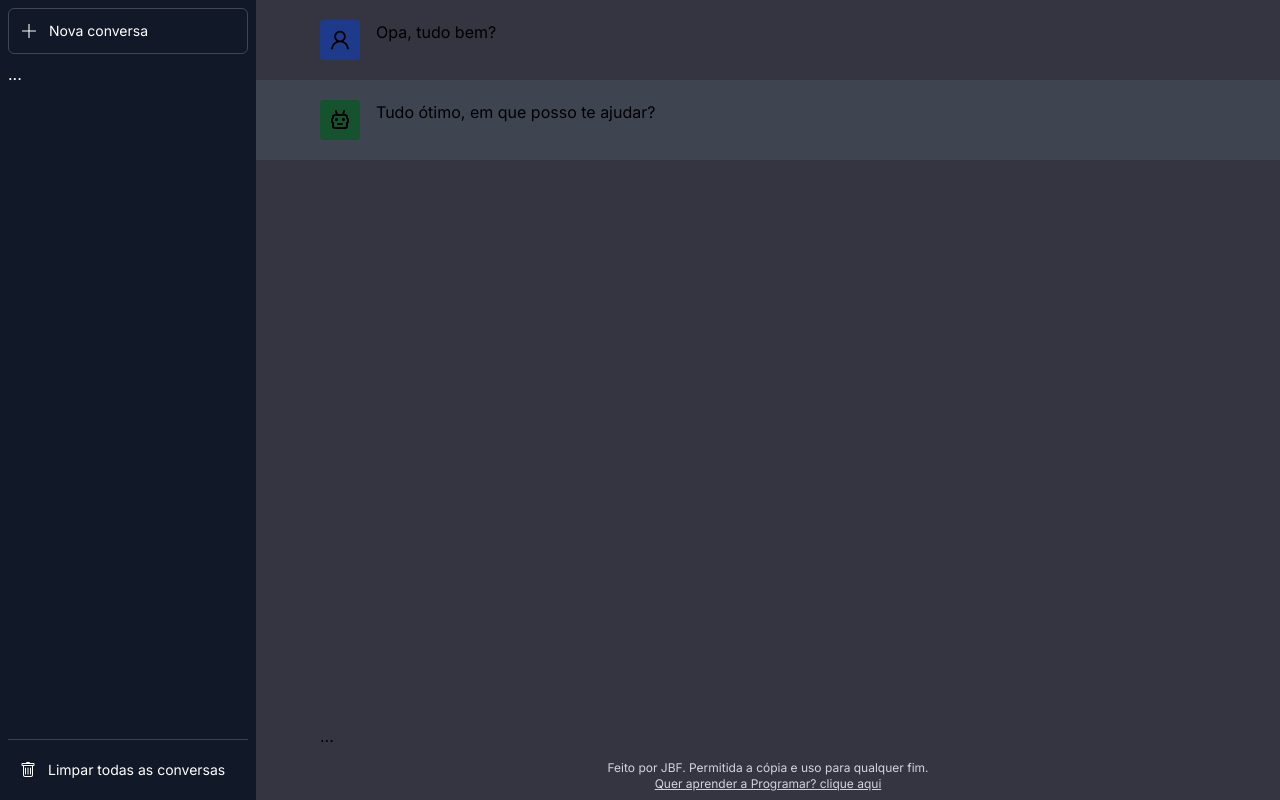
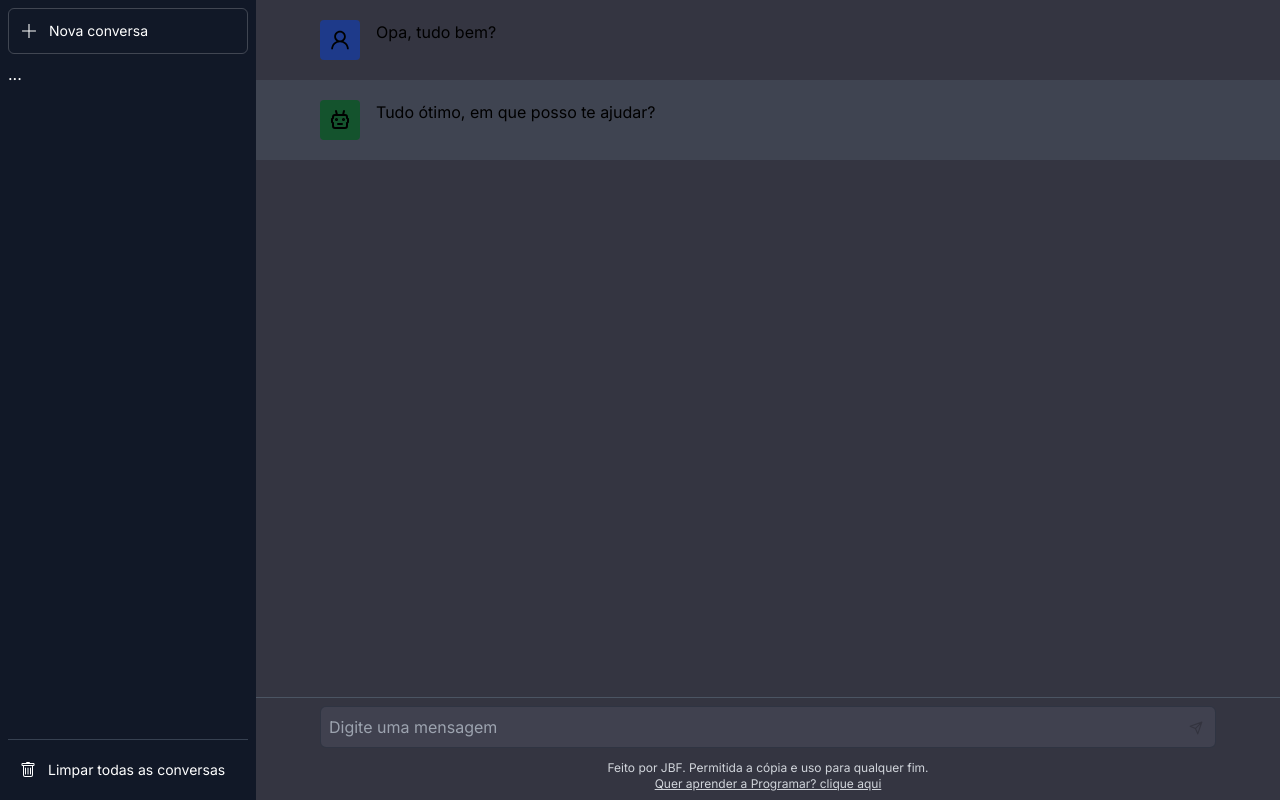
Before and after one commit to jonasbfranco/chatgpt-clone, a Next.js app: page / in a window 1280 px wide. Built offline with nearby package versions, Linux system fonts and the light colour scheme.

Commit message:
Iniciando Page 2:16:56

```diff
--- a/src/components/ChatMessageInput.tsx
+++ b/src/components/ChatMessageInput.tsx
@@ -1,7 +1,55 @@
-export const ChatMessageInput = () => {
+import { useState, KeyboardEvent, useRef, useEffect} from "react";
+import IconSend from "./icons/IconSend";
+
+type Props = {
+    disabled: boolean;
+    onSend: (message: string) => void;
+}
+
+export const ChatMessageInput = ({ disabled, onSend }: Props) => {
+    const [text, setText] = useState('');
+    const textEl = useRef<HTMLTextAreaElement>(null);
+
+    useEffect(() => {
+        if (textEl.current) {
+            textEl.current.style.height = '0px';
+            let scrollHeight = textEl.current.scrollHeight;
+            textEl.current.style.height = scrollHeight + 'px';
+        }
+    }, [text, textEl]);
+
+    const handleTextKeyUp = (event: KeyboardEvent<HTMLTextAreaElement>) => {
+        if (event.code.toLowerCase() === 'enter' && !event.shiftKey) {
+            event.preventDefault();
+            handleSendMessage();
+        }
+    }
+
+    const handleSendMessage = () => {
+        if(!disabled && text.trim() !== '') {
+            onSend(text);
+            setText('');
+        }
+    }
     return (
-        <div>
-            ...
+        <div className={`flex border border-gray-800/50 bg-gpt-lightgray p-2 rounded-md
+        ${disabled && 'opacity-50'}`}>
+
+            <textarea
+                ref={textEl}
+                className="flex-1 border-0 bg-transparent resize-none outline-none h-7 max-h-48 overflow-y-auto"
+                placeholder="Digite uma mensagem"
+                value={text}
+                onChange={e => setText(e.target.value)}
+                // onKeyPress={e => e.key === 'Enter' && handleSendMessage()}
+                onKeyUp={handleTextKeyUp}
+                disabled={disabled}
+            ></textarea>
+
+            <div onClick={handleSendMessage} className={`self-end p-1 cursor-pointer rounded
+            ${text.length ? 'opacity-100 hover:bg-black/20' : 'opacity-20'}`}>
+                <IconSend width={14} height={14} />
+            </div>
         </div>
     );
 }
--- a/src/components/Footer.tsx
+++ b/src/components/Footer.tsx
@@ -7,7 +7,7 @@ type Props = {
 
 export const Footer = ({ onSendMessage, disabled }: Props) => {
     return (
-        <footer className="w-full border-t-gray-600 p-2">
+        <footer className="w-full border-t border-t-gray-600 p-2">
             <div className="max-w-4xl m-auto">
                 <ChatMessageInput
                     disabled={disabled}
--- /dev/null
+++ b/src/components/icons/IconSend.tsx
@@ -0,0 +1,22 @@
+// icon:send | Feathericons https://feathericons.com/ | Cole Bemis
+import * as React from "react";
+
+function IconSend(props: React.SVGProps<SVGSVGElement>) {
+  return (
+    <svg
+      fill="none"
+      stroke="currentColor"
+      strokeLinecap="round"
+      strokeLinejoin="round"
+      strokeWidth={2}
+      viewBox="0 0 24 24"
+      height="1em"
+      width="1em"
+      {...props}
+    >
+      <path d="M22 2L11 13M22 2l-7 20-4-9-9-4 20-7z" />
+    </svg>
+  );
+}
+
+export default IconSend;
```
